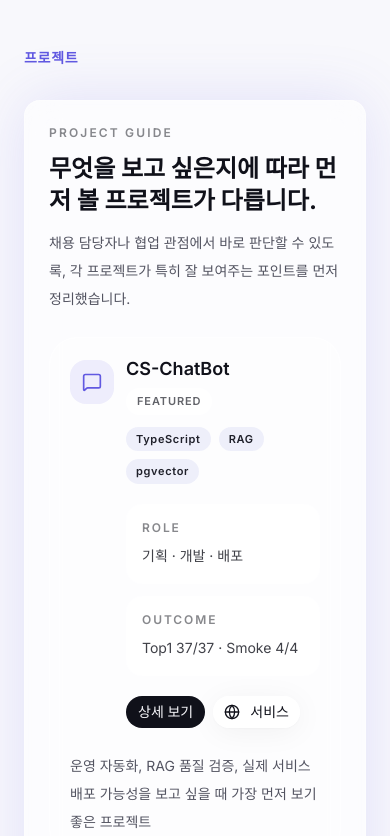
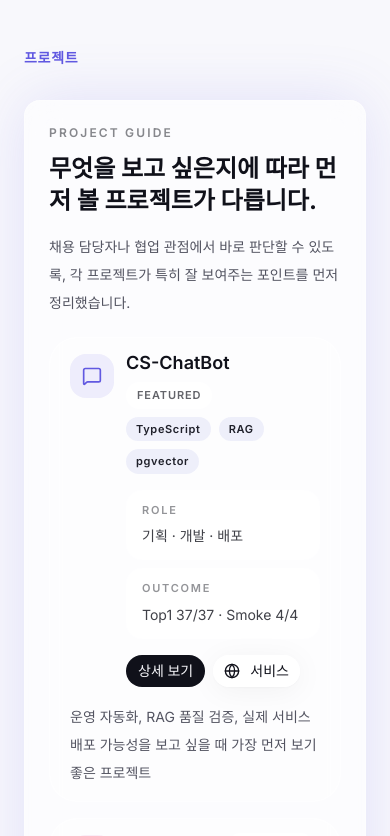
Before and after one commit to jdhert/jdhert.github.io, a Next.js app: page / in a window 390 px wide. Shown: the part 7860-8696 px from the top of the page. Built offline with nearby package versions, Linux system fonts and the light colour scheme.

Commit message:
프로젝트 가이드 카드 밀도와 정렬 개선

```diff
--- a/components/portfolio/projects-section.tsx
+++ b/components/portfolio/projects-section.tsx
@@ -17,8 +17,8 @@ export function ProjectsSection() {
 
       <div className="space-y-4">
         <BentoCard highlight>
-          <div className="space-y-6">
-            <div className="flex flex-col gap-3 lg:flex-row lg:items-end lg:justify-between">
+          <div className="space-y-5">
+            <div className="grid gap-4 lg:grid-cols-[minmax(0,1.05fr)_minmax(0,0.95fr)] lg:items-end">
               <div>
                 <p className="text-xs font-semibold tracking-[0.18em] text-foreground/50">
                   PROJECT GUIDE
@@ -27,7 +27,7 @@ export function ProjectsSection() {
                   무엇을 보고 싶은지에 따라 먼저 볼 프로젝트가 다릅니다.
                 </h3>
               </div>
-              <p className="max-w-2xl text-sm leading-7 text-muted-foreground">
+              <p className="max-w-xl text-sm leading-7 text-muted-foreground lg:justify-self-end">
                 채용 담당자나 협업 관점에서 바로 판단할 수 있도록, 각 프로젝트가 특히 잘 보여주는
                 포인트를 먼저 정리했습니다.
               </p>
@@ -42,14 +42,15 @@ export function ProjectsSection() {
                 return (
                   <div
                     key={`${project.slug}-guide`}
-                    className="rounded-[1.75rem] border border-white/45 bg-white/45 p-5 shadow-[0_16px_40px_rgba(255,255,255,0.16)]"
+                    className="rounded-[1.75rem] border border-white/45 bg-white/45 px-5 py-3.5 shadow-[0_16px_40px_rgba(255,255,255,0.16)]"
                   >
-                    <div className="grid gap-6 xl:grid-cols-[minmax(0,0.9fr)_minmax(0,1.1fr)_minmax(240px,0.78fr)]">
+                    <div className="grid gap-4 xl:grid-cols-[minmax(220px,0.88fr)_minmax(0,1.08fr)_minmax(260px,0.92fr)] xl:items-start">
                       <div className="flex min-w-0 items-start gap-3">
                         <div className={`mt-0.5 rounded-2xl p-3 ${project.bgColor}`}>
                           <Icon className={`h-5 w-5 ${project.color}`} />
                         </div>
                         <div className="min-w-0 flex-1">
+                          <div className="space-y-2">
                             <div className="flex flex-wrap items-center gap-2">
                               <h3 className="text-lg font-semibold leading-tight text-foreground">
                                 {project.title}
@@ -58,7 +59,7 @@ export function ProjectsSection() {
                                 {project.size === "large" ? "FEATURED" : "SELECTED"}
                               </span>
                             </div>
-                          <div className="mt-3 flex flex-wrap gap-2">
+                            <div className="flex flex-wrap gap-2">
                               {project.tech.slice(0, 3).map((tech) => (
                                 <span
                                   key={`${project.slug}-${tech}-guide`}
@@ -68,31 +69,32 @@ export function ProjectsSection() {
                                 </span>
                               ))}
                             </div>
+                          </div>
 
-                          <div className="mt-5 grid gap-3 sm:grid-cols-2 xl:hidden">
+                          <div className="mt-4 grid gap-2 sm:grid-cols-2 xl:hidden">
                             {roleFact && (
-                              <div className="rounded-2xl bg-white/55 px-4 py-4">
-                                <p className="text-xs font-semibold tracking-[0.16em] text-foreground/50">
+                              <div className="rounded-2xl bg-white/55 px-4 py-3">
+                                <p className="text-[11px] font-semibold tracking-[0.16em] text-foreground/45">
                                   ROLE
                                 </p>
-                                <p className="mt-2 text-sm leading-6 text-foreground/80">
+                                <p className="mt-1.5 text-sm leading-6 text-foreground/80">
                                   {roleFact.value}
                                 </p>
                               </div>
                             )}
                             {outcomeFact && (
-                              <div className="rounded-2xl bg-white/55 px-4 py-4">
-                                <p className="text-xs font-semibold tracking-[0.16em] text-foreground/50">
+                              <div className="rounded-2xl bg-white/55 px-4 py-3">
+                                <p className="text-[11px] font-semibold tracking-[0.16em] text-foreground/45">
                                   OUTCOME
                                 </p>
-                                <p className="mt-2 text-sm leading-6 text-foreground/80">
+                                <p className="mt-1.5 text-sm leading-6 text-foreground/80">
                                   {outcomeFact.value}
                                 </p>
                               </div>
                             )}
                           </div>
 
-                          <div className="mt-5 flex flex-wrap gap-2 xl:hidden">
+                          <div className="mt-4 flex flex-wrap gap-2 xl:hidden">
                             <Button
                               type="button"
                               size="sm"
@@ -127,37 +129,12 @@ export function ProjectsSection() {
                         <p className="text-sm leading-7 text-muted-foreground">
                           {project.recommendedFor}
                         </p>
-                      </div>
 
-                      <div className="hidden xl:block">
-                        <div className="grid gap-3">
-                          {roleFact && (
-                            <div className="rounded-2xl bg-white/55 px-4 py-4">
-                              <p className="text-xs font-semibold tracking-[0.16em] text-foreground/50">
-                                ROLE
-                              </p>
-                              <p className="mt-2 text-sm leading-6 text-foreground/80">
-                                {roleFact.value}
-                              </p>
-                            </div>
-                          )}
-                          {outcomeFact && (
-                            <div className="rounded-2xl bg-white/55 px-4 py-4">
-                              <p className="text-xs font-semibold tracking-[0.16em] text-foreground/50">
-                                OUTCOME
-                              </p>
-                              <p className="mt-2 text-sm leading-6 text-foreground/80">
-                                {outcomeFact.value}
-                              </p>
-                            </div>
-                          )}
-                        </div>
-
-                        <div className="mt-5 flex flex-wrap gap-2">
+                        <div className="mt-4 hidden xl:flex xl:flex-wrap xl:gap-2">
                           <Button
                             type="button"
                             size="sm"
-                            className="rounded-full bg-foreground text-background hover:bg-foreground/90"
+                            className="rounded-full bg-foreground px-4 text-background hover:bg-foreground/90"
                             onClick={() => router.push(`/projects/${project.slug}`)}
                           >
                             상세 보기
@@ -177,6 +154,29 @@ export function ProjectsSection() {
                             </Button>
                           )}
                         </div>
+                      </div>
+
+                      <div className="hidden xl:grid xl:grid-cols-2 gap-2 self-start">
+                        {roleFact && (
+                          <div className="rounded-2xl bg-white/55 px-4 py-3">
+                            <p className="text-[11px] font-semibold tracking-[0.16em] text-foreground/45">
+                              ROLE
+                            </p>
+                            <p className="mt-1.5 text-sm leading-6 text-foreground/80">
+                              {roleFact.value}
+                            </p>
+                          </div>
+                        )}
+                        {outcomeFact && (
+                          <div className="rounded-2xl bg-white/55 px-4 py-3">
+                            <p className="text-[11px] font-semibold tracking-[0.16em] text-foreground/45">
+                              OUTCOME
+                            </p>
+                            <p className="mt-1.5 text-sm leading-6 text-foreground/80">
+                              {outcomeFact.value}
+                            </p>
+                          </div>
+                        )}
                       </div>
                     </div>
                   </div>
```
Lines whose indentation alone changed are shown as unchanged.
